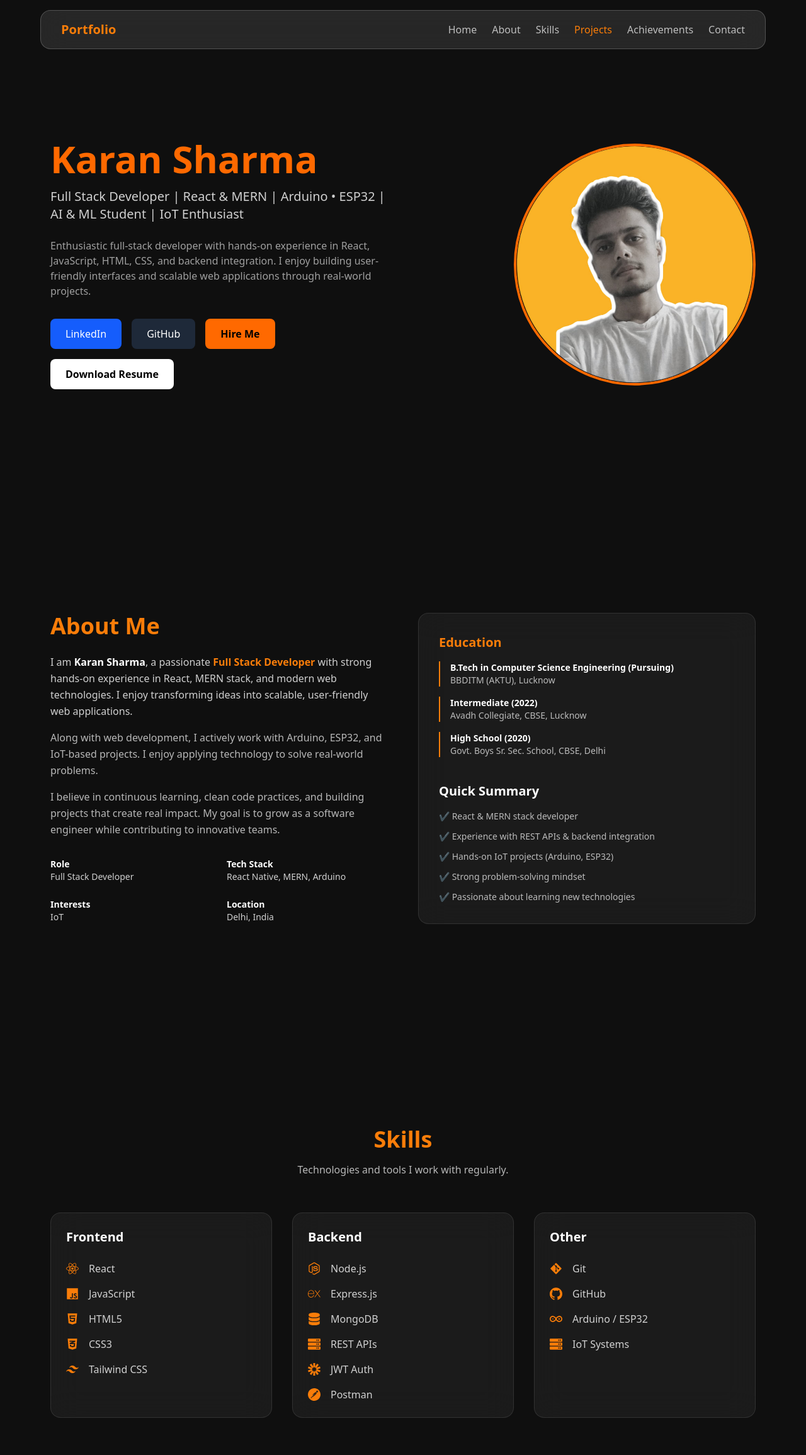
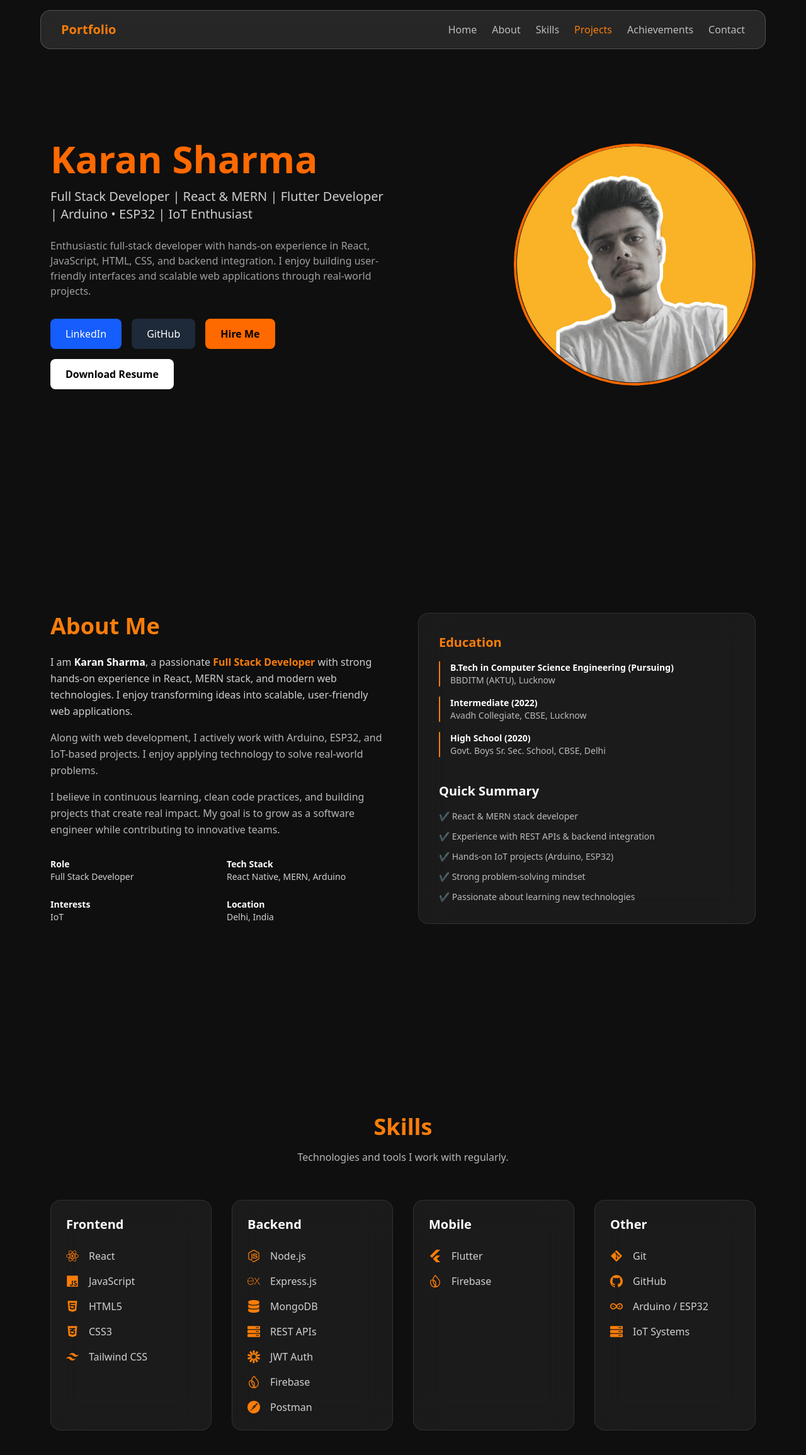
Before and after one commit to Karanx11/Portfolio, a React (Vite) app in the folder frontend/: page / in a window 1280 px wide. Shown: the top 2310 px of the page at 63% size. Built offline with nearby package versions, Linux system fonts and the light colour scheme.

Commit message:
Added App Dev Section

```diff
--- a/frontend/src/pages/Home.jsx
+++ b/frontend/src/pages/Home.jsx
@@ -21,8 +21,7 @@ const Home = () => {
           </h1>
 
           <p className="mt-4 text-lg md:text-xl text-white/80">
-            Full Stack Developer | React & MERN | Arduino • ESP32 | AI & ML
-            Student | IoT Enthusiast
+            Full Stack Developer | React & MERN | Flutter Developer | Arduino • ESP32 | IoT Enthusiast
           </p>
 
           <p className="mt-6 text-white/60 max-w-xl">
--- a/frontend/src/pages/Skills.jsx
+++ b/frontend/src/pages/Skills.jsx
@@ -16,6 +16,8 @@ import {
   SiArduino,
   SiPostman,
   SiJsonwebtokens,
+  SiFlutter,
+  SiFirebase,
 } from "react-icons/si";
 
 const skills = [
@@ -37,7 +39,15 @@ const skills = [
       { name: "MongoDB", icon: <FaDatabase /> },
       { name: "REST APIs", icon: <FaServer /> },
       { name: "JWT Auth", icon: <SiJsonwebtokens /> },
+      { name: "Firebase", icon: <SiFirebase /> }, // ✅ added
       { name: "Postman", icon: <SiPostman /> },
+    ],
+  },
+  {
+    category: "Mobile",
+    items: [
+      { name: "Flutter", icon: <SiFlutter /> }, // ✅ added
+      { name: "Firebase", icon: <SiFirebase /> },
     ],
   },
   {
@@ -69,7 +79,7 @@ const Skills = () => {
         </div>
 
         {/* SKILLS GRID */}
-        <div className="grid md:grid-cols-3 gap-8">
+        <div className="grid md:grid-cols-2 lg:grid-cols-4 gap-8">
           {skills.map((group, index) => (
             <div
               key={index}
```
